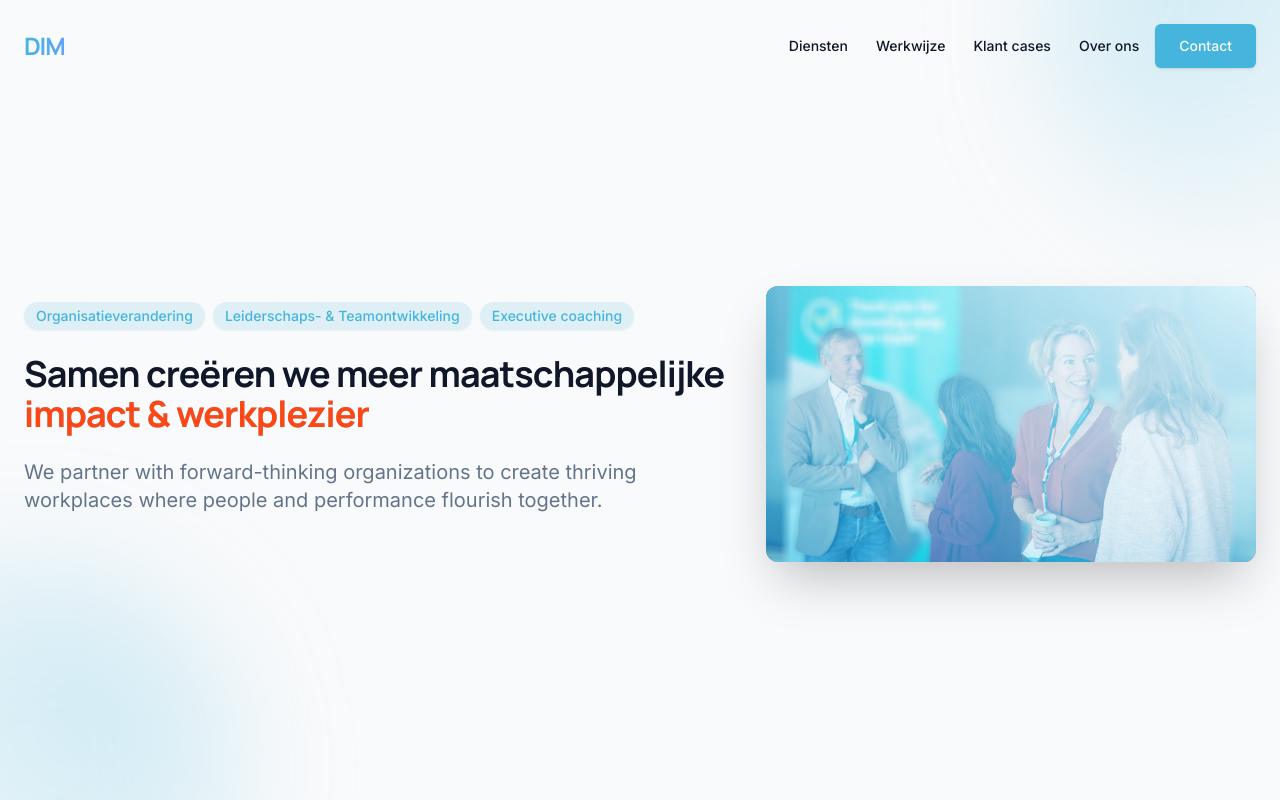
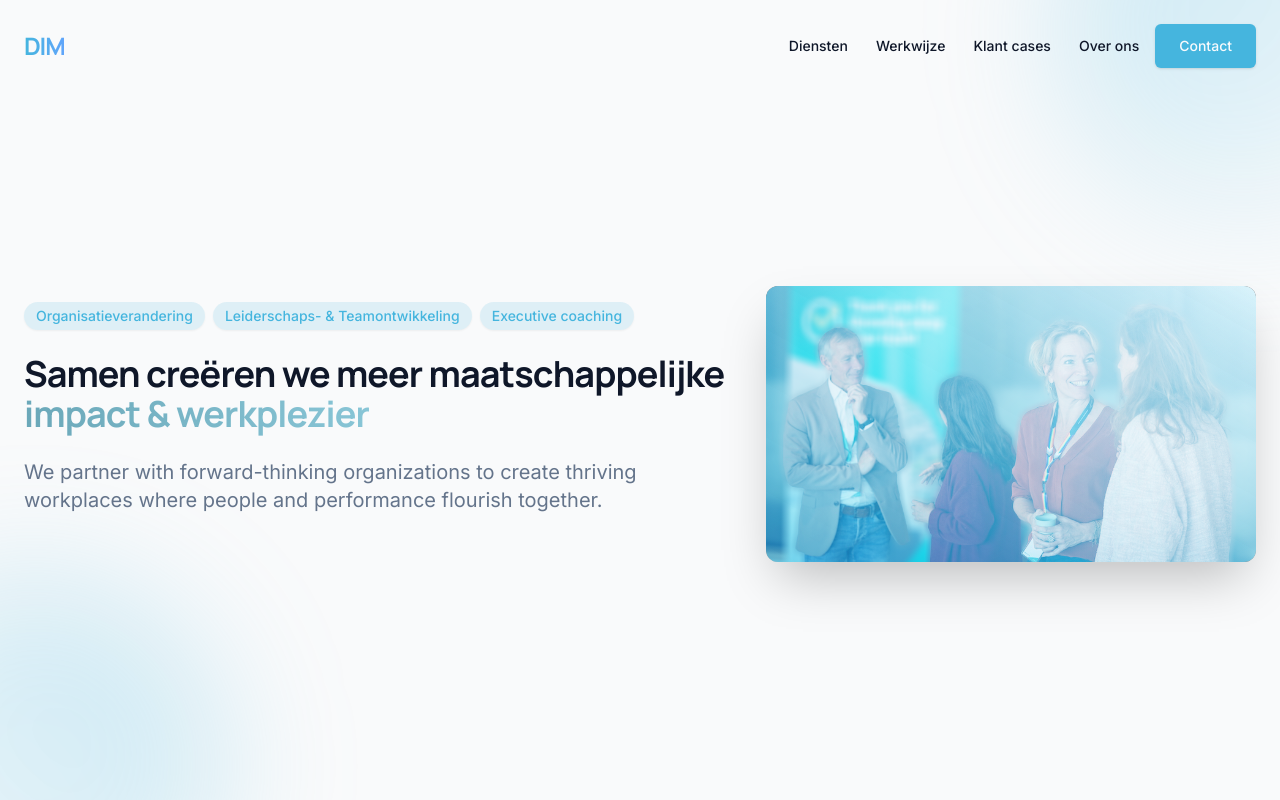
Before and after one commit to dimamsterdam/dim-amsterdam, a React (Vite) app: page / in a window 1280 px wide. Shown: the top 800 px of the page. Built offline with nearby package versions, Linux system fonts and the light colour scheme.

Commit message:
Update styling
Update styling to still be orange.

```diff
--- a/src/components/HeroSection.tsx
+++ b/src/components/HeroSection.tsx
@@ -56,7 +56,15 @@ const HeroSection = () => {
               </motion.div>
 
               <motion.h1 variants={fadeVariants} custom={1} initial="initial" animate="animate" className="text-4xl md:text-4xl font-display font-bold tracking-tight leading-tight mb-6">
-                Samen creëren we meer maatschappelijke <span className="text-highlight">impact & werkplezier</span>
+                Samen creëren we meer maatschappelijke <span
+                  className="text-highlight"
+                  style={{
+                    color: 'transparent',
+                    backgroundImage: 'linear-gradient(to right, #6BA8B9, #88c5d6)',
+                    WebkitBackgroundClip: 'text',
+                    backgroundClip: 'text'
+                  }}
+                >impact & werkplezier</span>
               </motion.h1>
 
               <motion.p className="text-lg md:text-xl text-muted-foreground max-w-2xl mb-8" variants={fadeVariants} custom={2} initial="initial" animate="animate">
--- a/src/index.css
+++ b/src/index.css
@@ -1,3 +1,4 @@
+
 @import url('https://fonts.googleapis.com/css2?family=Inter:wght@300;400;500;600;700&family=Manrope:wght@200;300;400;500;600;700;800&display=swap');
 
 @tailwind base;
@@ -112,7 +113,8 @@
   }
 
   .text-highlight {
-    @apply bg-clip-text text-transparent bg-gradient-to-r from-[#6BA8B9] to-[#88c5d6];
+    @apply bg-clip-text text-transparent;
+    background-image: linear-gradient(to right, #6BA8B9, #88c5d6);
   }
 
   .link-underline {
```
